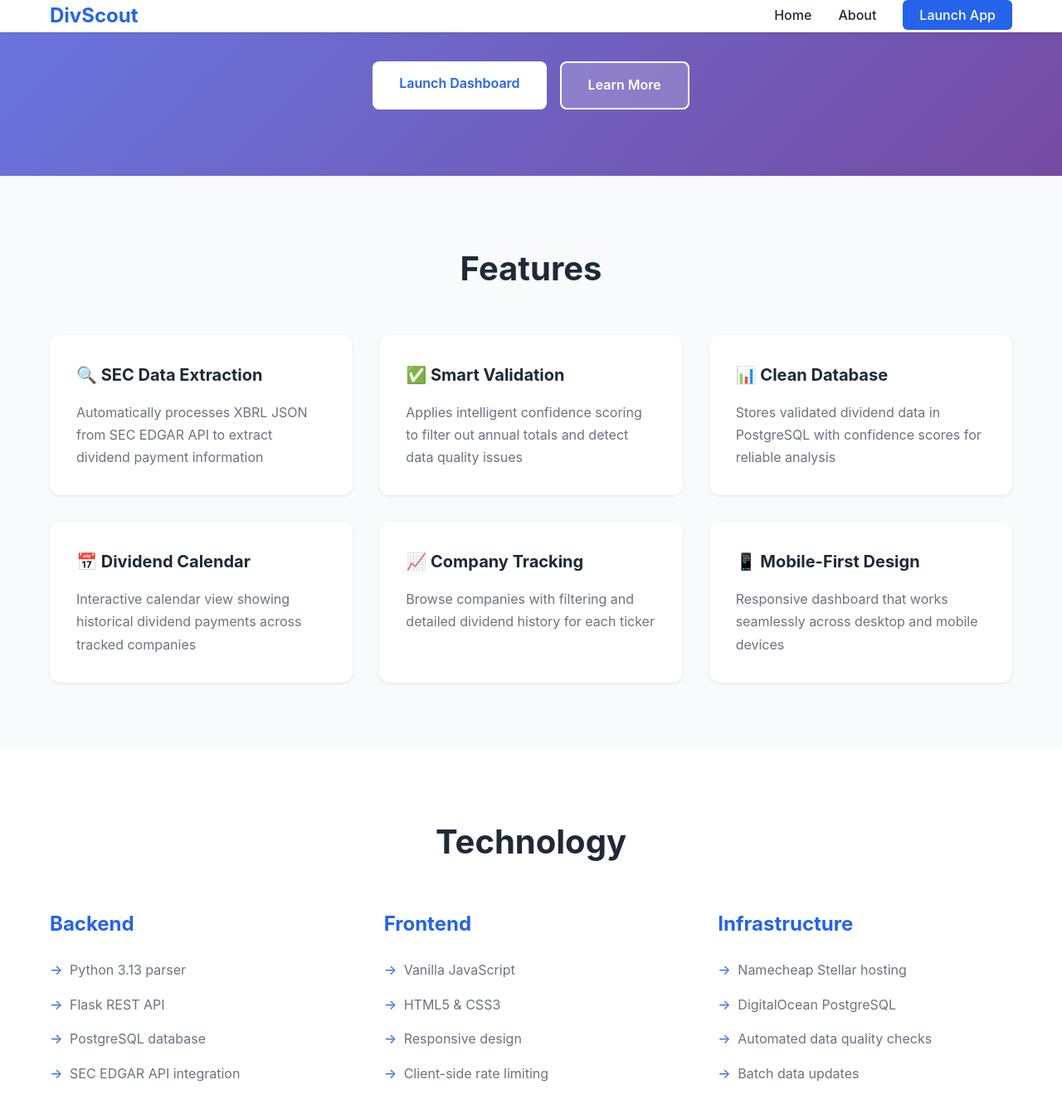
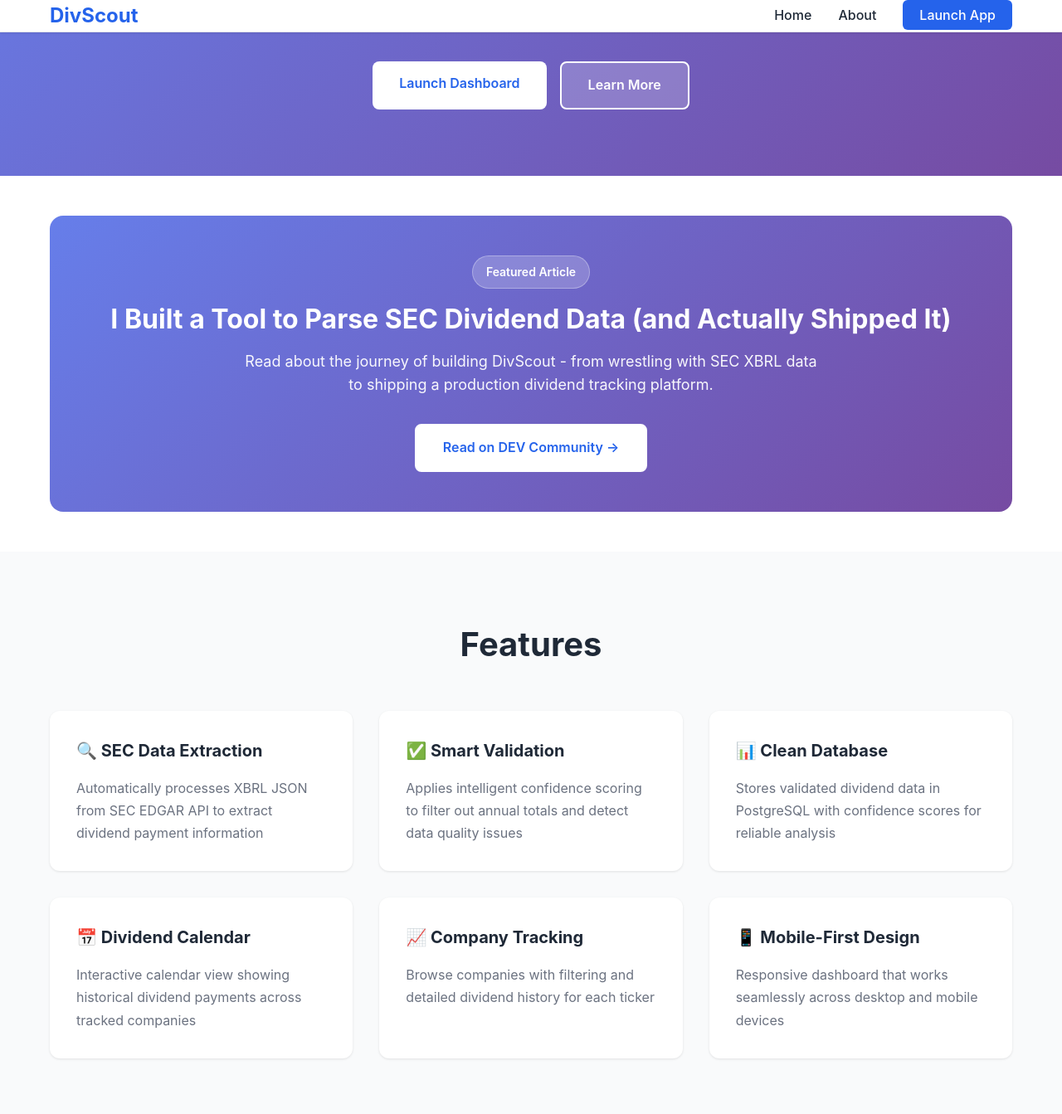
Before and after one commit to chonito7919/divscout-site, a Jekyll site: the page built from public_html/index.html, in a window 1280 px wide and 1400 px high, scrolled down 295 px. Shown: the top 1343 px of the window at 83% size. Built offline with Jekyll 4.4.1, drawn with Linux system fonts in a browser that asks for light colours.

Commit message:
Add featured DEV Community blog post section
- Featured article card on homepage
- Link to DEV Community post about building DivScout
- Styled with gradient background matching hero section

```diff
--- a/public_html/assets/css/style.css
+++ b/public_html/assets/css/style.css
@@ -160,6 +160,58 @@
 .btn-outline:hover {
     background: var(--primary-color);
     color: white;
+}
+
+/* Featured Post Section */
+.featured-post {
+    padding: 3rem 0;
+    background: var(--bg-white);
+}
+
+.featured-card {
+    background: linear-gradient(135deg, #667eea 0%, #764ba2 100%);
+    border-radius: 16px;
+    padding: 3rem;
+    color: white;
+    text-align: center;
+}
+
+.badge {
+    display: inline-block;
+    background: rgba(255, 255, 255, 0.2);
+    padding: 0.5rem 1rem;
+    border-radius: 20px;
+    font-size: 0.875rem;
+    font-weight: 600;
+    margin-bottom: 1rem;
+    border: 1px solid rgba(255, 255, 255, 0.3);
+}
+
+.featured-content h2 {
+    font-size: 2rem;
+    margin-bottom: 1rem;
+    line-height: 1.3;
+}
+
+.featured-content p {
+    font-size: 1.125rem;
+    margin-bottom: 2rem;
+    opacity: 0.95;
+    max-width: 700px;
+    margin-left: auto;
+    margin-right: auto;
+}
+
+.featured-card .btn-outline {
+    background: white;
+    color: var(--primary-color);
+    border: 2px solid white;
+}
+
+.featured-card .btn-outline:hover {
+    background: rgba(255, 255, 255, 0.9);
+    transform: translateY(-2px);
+    box-shadow: var(--shadow-lg);
 }
 
 /* Features Section */
--- a/public_html/index.html
+++ b/public_html/index.html
@@ -12,6 +12,19 @@
         <div class="hero-cta">
             <a href="https://divscout.app" target="_blank" class="btn btn-primary">Launch Dashboard</a>
             <a href="#features" class="btn btn-secondary">Learn More</a>
+        </div>
+    </div>
+</section>
+
+<section class="featured-post">
+    <div class="container">
+        <div class="featured-card">
+            <div class="featured-content">
+                <span class="badge">Featured Article</span>
+                <h2>I Built a Tool to Parse SEC Dividend Data (and Actually Shipped It)</h2>
+                <p>Read about the journey of building DivScout - from wrestling with SEC XBRL data to shipping a production dividend tracking platform.</p>
+                <a href="https://dev.to/chonito7919/i-built-a-tool-to-parse-sec-dividend-data-and-actually-shipped-it-327g" target="_blank" class="btn btn-outline">Read on DEV Community →</a>
+            </div>
         </div>
     </div>
 </section>
```
